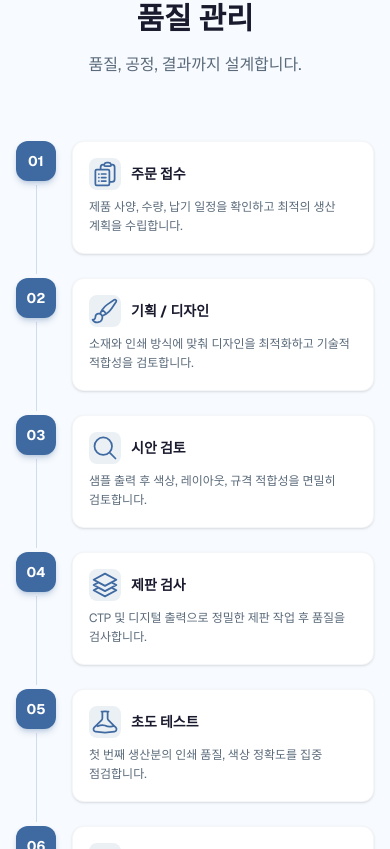
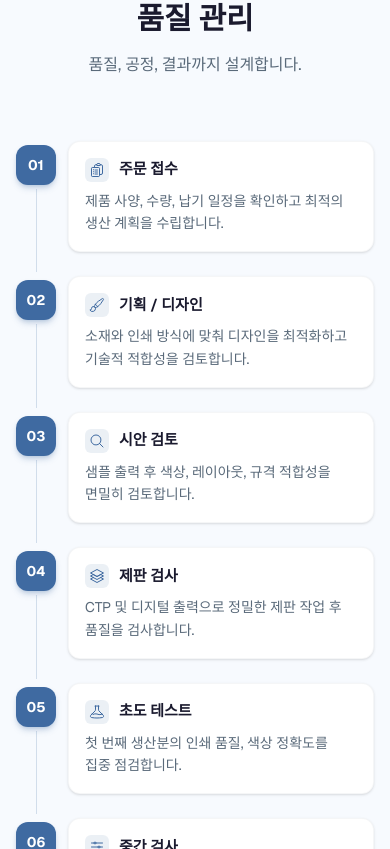
Before and after one commit to seojincnp/landing, a Next.js app: page / in a window 390 px wide. Shown: the part 8215-9064 px from the top of the page. Built offline with nearby package versions, Linux system fonts and the light colour scheme.

Commit message:
품질 관리 섹션 스타일 개선
- 모바일 아이콘 크기 축소 및 레이아웃 조정
- PC 세로 연결 화살표를 가로 커넥터와 동일한 스타일로 통일
- 카드 간 불필요한 여백 제거

Co-Authored-By: Claude Opus 4.6 (1M context) <noreply@anthropic.com>

```diff
--- a/components/QualityProcessSection.tsx
+++ b/components/QualityProcessSection.tsx
@@ -133,9 +133,9 @@ function StepCard({ item }: { item: (typeof steps)[number] }) {
 
 function MobileStep({ item, isLast }: { item: (typeof steps)[number]; isLast: boolean }) {
   return (
-    <div className="flex gap-4">
+    <div className="flex gap-3">
       {/* 좌측: 넘버 + 세로선 */}
-      <div className="flex flex-col items-center">
+      <div className="flex flex-col items-center pt-1">
         <div className="w-10 h-10 bg-primary text-white rounded-xl flex items-center justify-center text-sm font-bold shadow-md shadow-primary/25 shrink-0 z-10">
           {item.step}
         </div>
@@ -146,12 +146,12 @@ function MobileStep({ item, isLast }: { item: (typeof steps)[number]; isLast: bo
       <div className="flex-1 pb-6">
         <div className="bg-white rounded-xl p-4 shadow-sm border border-gray-100/80">
           <div className="flex items-center gap-2.5 mb-2">
-            <div className="w-8 h-8 bg-primary/10 rounded-lg flex items-center justify-center text-primary shrink-0">
+            <div className="w-6 h-6 bg-primary/10 rounded-md flex items-center justify-center text-primary shrink-0 [&>svg]:w-4 [&>svg]:h-4">
               {item.icon}
             </div>
-            <h3 className="text-sm font-bold text-text">{item.title}</h3>
+            <h3 className="text-[15px] font-semibold text-text">{item.title}</h3>
           </div>
-          <p className="text-xs text-text-light leading-relaxed" style={{ wordBreak: "keep-all" }}>
+          <p className="text-sm text-text-light leading-relaxed" style={{ wordBreak: "keep-all" }}>
             {item.description}
           </p>
         </div>
@@ -178,7 +178,7 @@ export default function QualityProcessSection() {
         </div>
 
         {/* ── 데스크톱: 2행 스텝퍼 ── */}
-        <div className="hidden lg:block space-y-4">
+        <div className="hidden lg:block">
           {/* 1행: 01→02→03→04 */}
           <div className="flex items-stretch">
             {row1.map((item, i) => (
@@ -191,9 +191,12 @@ export default function QualityProcessSection() {
 
           {/* 연결 화살표 */}
           <div className="flex justify-end pr-[calc(12.5%-20px)]">
-            <svg width="20" height="20" viewBox="0 0 20 20" fill="none" className="text-primary/50">
-              <path d="M10 3v14m0 0l-4-4m4 4l4-4" stroke="currentColor" strokeWidth="1.5" strokeLinecap="round" strokeLinejoin="round" />
-            </svg>
+            <div className="flex flex-col items-center gap-1">
+              <div className="h-6 w-px bg-primary/30" />
+              <svg width="12" height="12" viewBox="0 0 12 12" fill="none" className="text-primary/50">
+                <path d="M6 2v8m0 0L3 7m3 3l3-3" stroke="currentColor" strokeWidth="1.5" strokeLinecap="round" strokeLinejoin="round" />
+              </svg>
+            </div>
           </div>
 
           {/* 2행: 08←07←06←05 */}
```
